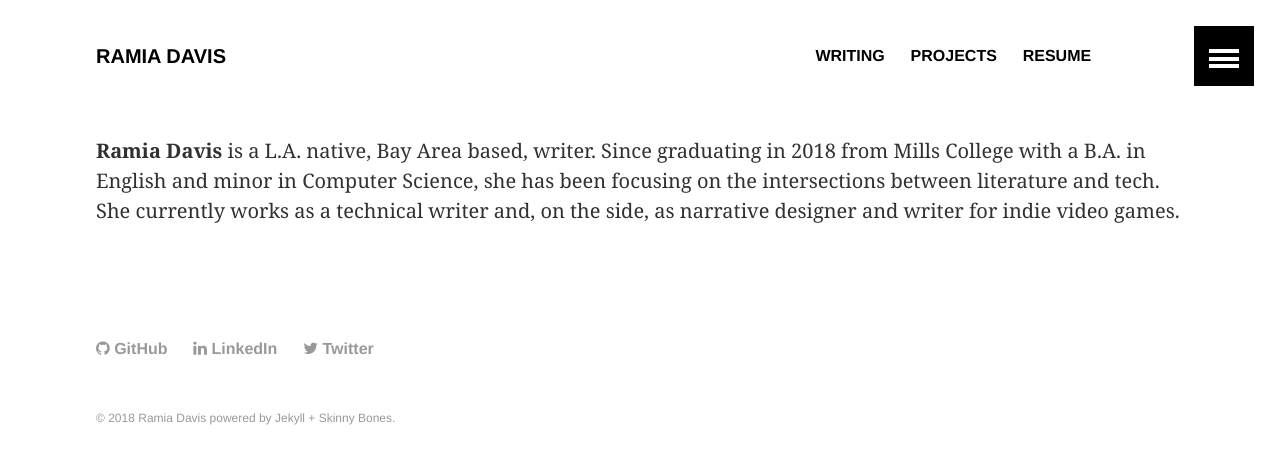
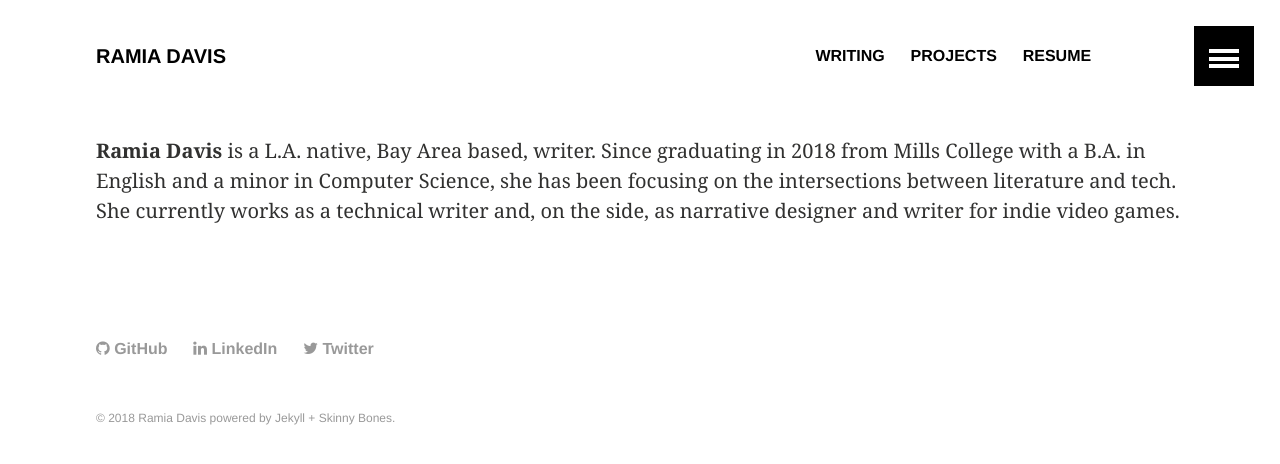
Before and after one commit to radaeze/radaeze.github.io, a Jekyll site: the page built from index.md, in a window 1280 px wide. Shown: the top 464 px of the page. Built offline with Jekyll 4.4.1, drawn with Linux system fonts in a browser that asks for light colours.

```diff
--- a/index.md
+++ b/index.md
@@ -3,4 +3,4 @@ layout: archive
 permalink: /
 share: false
 ---
-**Ramia Davis** is a L.A. native, Bay Area based, writer. Since graduating in 2018 from Mills College  with a B.A. in English and minor in Computer Science, she has been focusing on the intersections between literature and tech. She currently works as a technical writer and, on the side, as narrative designer and writer for indie video games.
+**Ramia Davis** is a L.A. native, Bay Area based, writer. Since graduating in 2018 from Mills College with a B.A. in English and a minor in Computer Science, she has been focusing on the intersections between literature and tech. She currently works as a technical writer and, on the side, as narrative designer and writer for indie video games.
```
